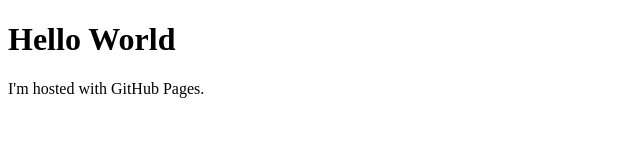
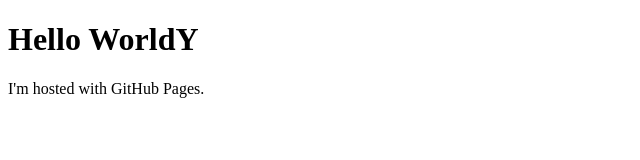
Before and after one commit to TodeDragos/TodeDragos.github.io, a plain HTML site: page index.html in a window 1280 px wide. Shown: the full height of the page, 0-640 px from the left. Drawn offline with Linux system fonts and the light colour scheme.

Commit message:
Am adaugat un Y Nimic special.
* Fac un test

```diff
--- a/index.html
+++ b/index.html
@@ -1,7 +1,7 @@
 <!DOCTYPE html>
 <html>
 <body>
-<h1>Hello World</h1>
+<h1>Hello WorldY</h1>
 <p>I'm hosted with GitHub Pages.</p>
 </body>
 </html>
```
